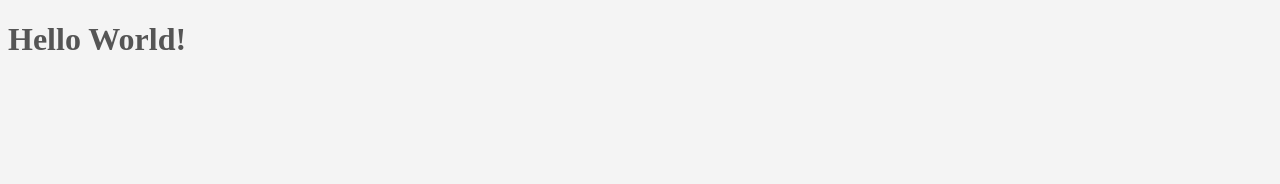
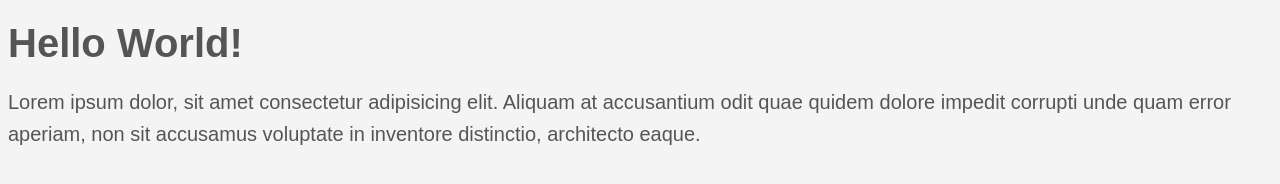
Before and after one commit to suppleye/CSS-Cheat-Sheet, a plain HTML site: page Index.html in a window 1280 px wide. Drawn offline with Linux system fonts and the light colour scheme.

Commit message:
adjusted font size and spacing

```diff
--- a/CSS/Style.css
+++ b/CSS/Style.css
@@ -1,4 +1,12 @@
 body{
     background-color: #f4f4f4;
     color: #555555;
+
+    font-family: Arial, Helvetica, sans-serif;
+    font-size: 20px;
+    font-weight: normal;
+    /* Same as above */
+    font: normal 20px Arial, Helvetica, sans-serif;
+
+    line-height: 1.6em;
 }
--- a/Index.html
+++ b/Index.html
@@ -9,5 +9,6 @@
 </head>
 <body>
     <h1>Hello World!</h1>
+    <p>Lorem ipsum dolor, sit amet consectetur adipisicing elit. Aliquam at accusantium odit quae quidem dolore impedit corrupti unde quam error aperiam, non sit accusamus voluptate in inventore distinctio, architecto eaque.</p>
 </body>
 </html>
```
